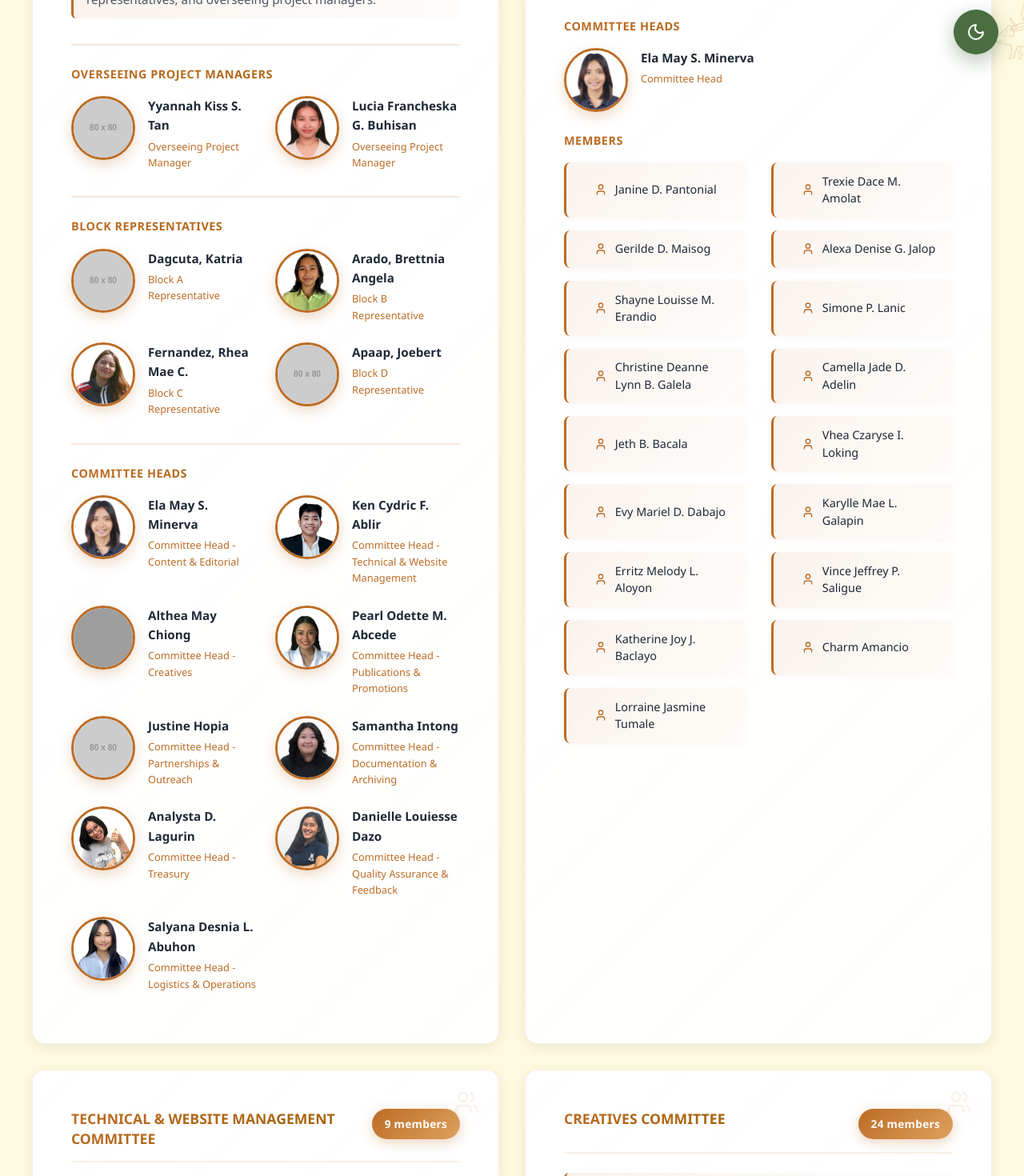
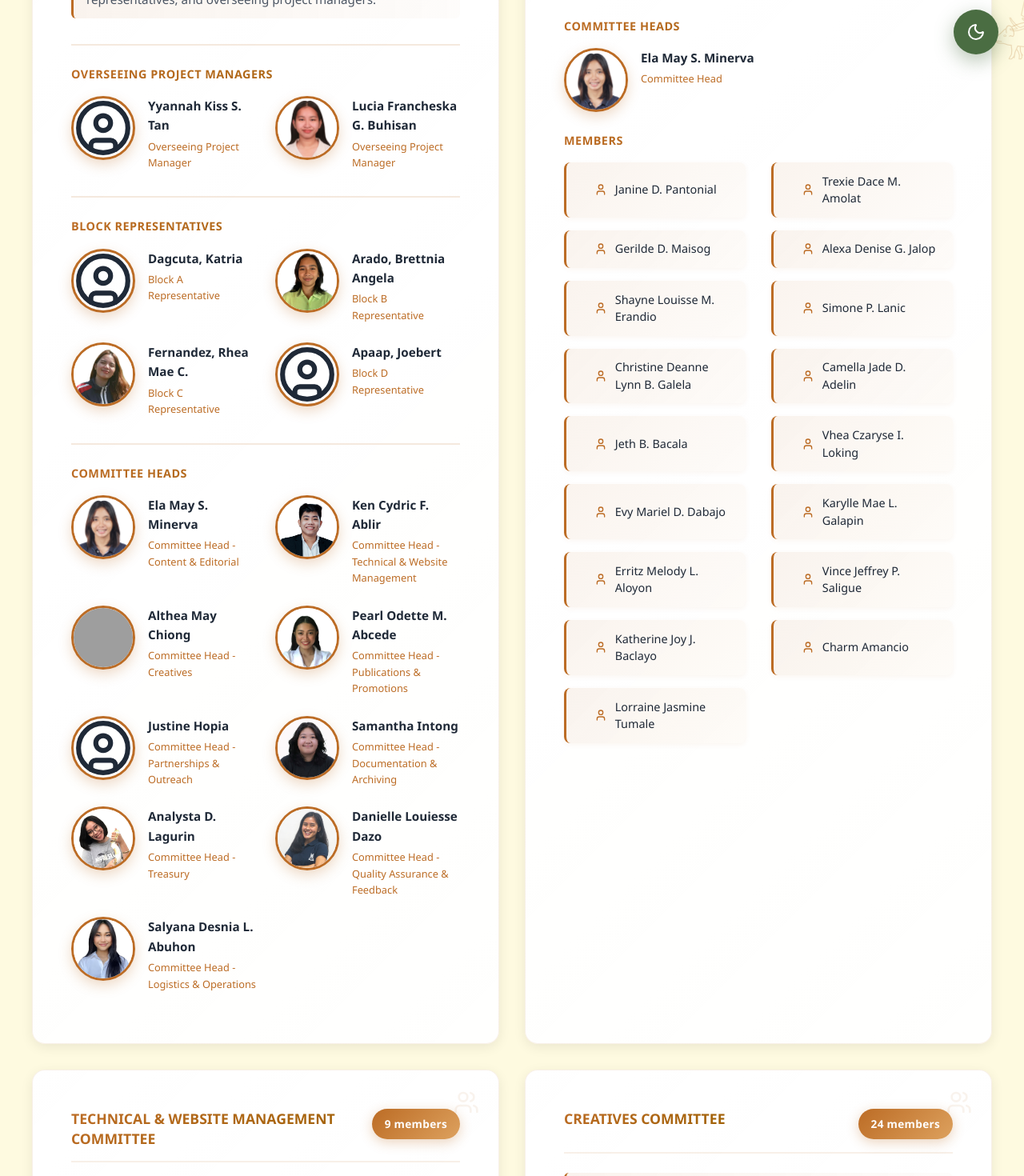
Before and after one commit to hersheydoria/the-ethogram, a Vue app: page /teams in a window 1280 px wide. Shown: the part 700-2170 px from the top of the page at 80% size. Built offline with nearby package versions, Linux system fonts and the light colour scheme; grey boxes are pictures that could not be loaded.

Commit message:
fix: use default profile for those who does not have an image

```diff
--- a/src/components/Teams.vue
+++ b/src/components/Teams.vue
@@ -29,7 +29,8 @@
             <h3 class="section-title">Overseeing Project Managers</h3>
             <div class="project-managers-container two-column">
               <div v-for="(manager, managerIndex) in committee.projectManagers" :key="`manager-${managerIndex}`" class="member-item head-item">
-                <img :src="manager.image" :alt="manager.name" class="member-image">
+                <img v-if="hasImage(manager.image)" :src="manager.image" :alt="manager.name" class="member-image">
+                <UserCircle v-else :size="80" class="member-image default-profile-icon" />
                 <div class="member-info">
                   <p class="member-name">{{ manager.name }}</p>
                   <p class="member-role">{{ manager.role }}</p>
@@ -43,7 +44,8 @@
             <h3 class="section-title">Block Representatives</h3>
             <div class="block-reps-container two-column">
               <div v-for="(rep, repIndex) in committee.blockReps" :key="`rep-${repIndex}`" class="member-item head-item">
-                <img :src="rep.image" :alt="rep.name" class="member-image">
+                <img v-if="hasImage(rep.image)" :src="rep.image" :alt="rep.name" class="member-image">
+                <UserCircle v-else :size="80" class="member-image default-profile-icon" />
                 <div class="member-info">
                   <p class="member-name">{{ rep.name }}</p>
                   <p class="member-role">{{ rep.role }}</p>
@@ -57,7 +59,8 @@
             <h3 class="section-title">{{ committee.blockReps ? 'Committee Heads' : 'Committee Heads' }}</h3>
             <div class="heads-container" :class="{ 'two-column': committee.blockReps }">
               <div v-for="(head, headIndex) in committee.heads" :key="`head-${headIndex}`" class="member-item head-item">
-                <img :src="head.image" :alt="head.name" class="member-image">
+                <img v-if="hasImage(head.image)" :src="head.image" :alt="head.name" class="member-image">
+                <UserCircle v-else :size="80" class="member-image default-profile-icon" />
                 <div class="member-info">
                   <p class="member-name">{{ head.name }}</p>
                   <p class="member-role">{{ head.role }}</p>
@@ -107,9 +110,22 @@
 
 <script setup>
 import { computed } from 'vue';
-import { Users, User } from 'lucide-vue-next';
+import { Users, User, UserCircle } from 'lucide-vue-next';
 import { useRouter } from 'vue-router'
 import Navbar from './Navbar.vue'
+
+// Helper function to get image or default profile icon
+const getImageOrDefault = (image) => {
+  if (!image || image.includes('placeholder')) {
+    return null; // Return null to use default icon
+  }
+  return image;
+}
+
+// Helper to check if image exists
+const hasImage = (image) => {
+  return image && !image.includes('placeholder');
+}
 
 const committees = [
   {
```
